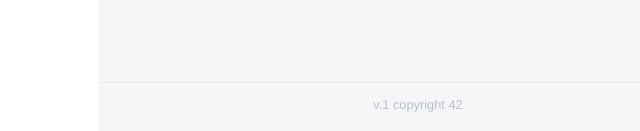
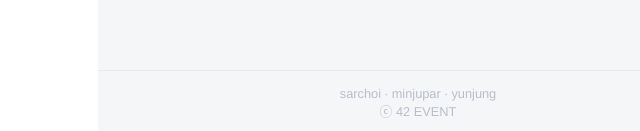
Before and after one commit to 42Sunny/42noti_front, a React (Create React App) app: page /my/past in a window 1280 px wide. Shown: the part 666-797 px from the top of the page, without its empty margins (222-862 px from the left). Built offline with nearby package versions, Linux system fonts and the light colour scheme; no server answers.

Commit message:
MTUP-65 footer intra 아이디 추가

```diff
--- a/src/components/Footer.tsx
+++ b/src/components/Footer.tsx
@@ -2,15 +2,20 @@ import React from 'react';
 import styled from 'styled-components';
 
 const Footer = () => {
-  return <StyledFooter>v.1 copyright 42</StyledFooter>;
+  return (
+    <StyledFooter>
+      sarchoi ∙ minjupar ∙ yunjung <br /> ⓒ 42 EVENT
+    </StyledFooter>
+  );
 };
 
 export default React.memo(Footer);
 
 const StyledFooter = styled.footer`
-  height: 52px;
+  height: 64px;
   padding: 14px;
   font-size: 0.8rem;
+  line-height: 1.1rem;
   text-align: center;
   border-top: 1px solid var(--darksnow);
   color: var(--lightgray);
```
